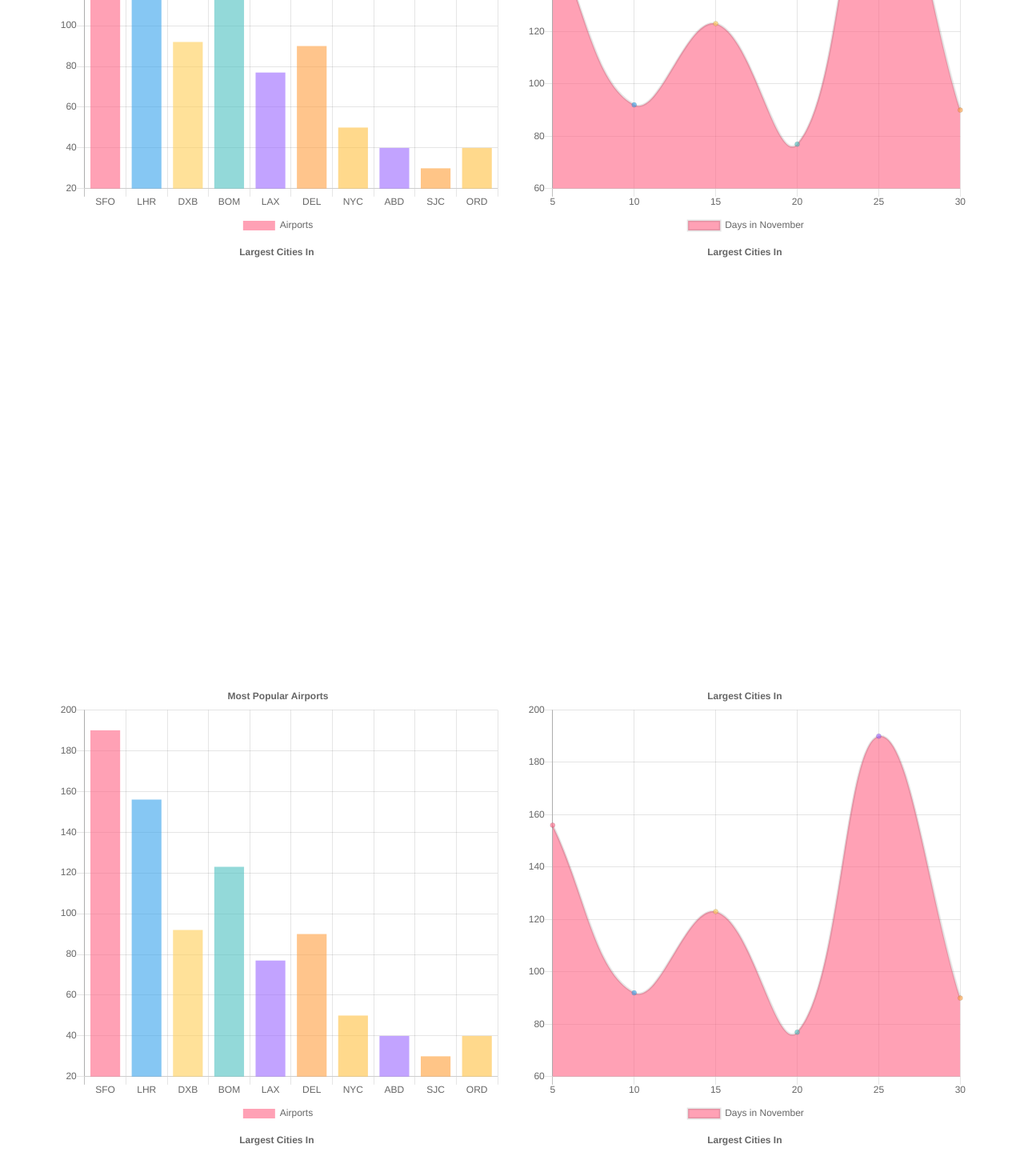
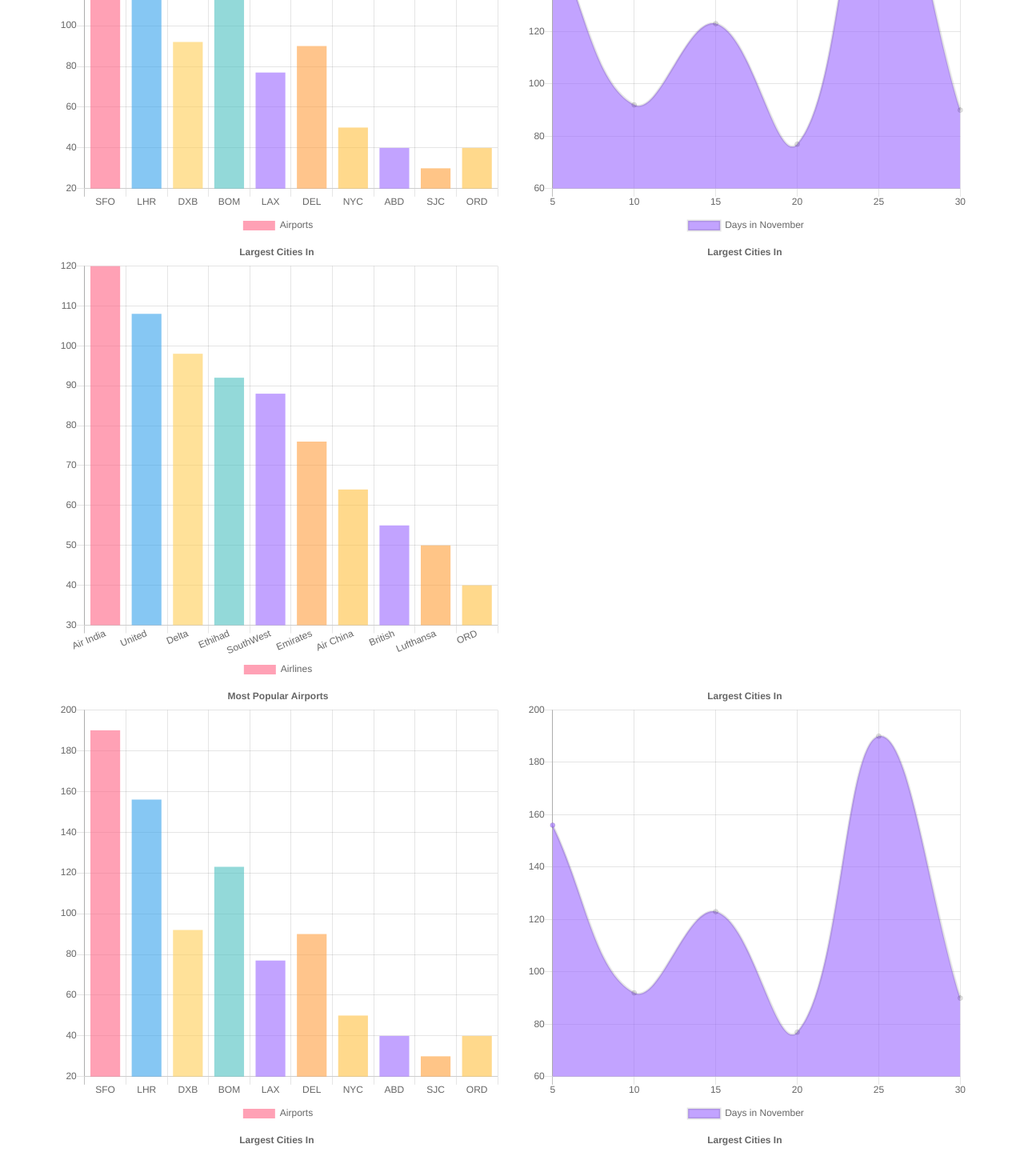
Before and after one commit to Akshay-agarwal/Charezard, a React (Create React App) app: page / in a window 1280 px wide. Shown: the part 962-2432 px from the top of the page at 80% size. Built offline with nearby package versions, Linux system fonts and the light colour scheme.

Commit message:
Airline Chart

```diff
--- a/src/App.js
+++ b/src/App.js
@@ -14,7 +14,8 @@
       chartRevenueData:{},
       carData:{},
       flightData:{},
-      novFlightBookings:{}
+      novFlightBookings:{},
+      airlineData:{}
     }
   }
 
@@ -100,7 +101,6 @@
         ]
       },
 
-
       novFlightBookings:{
         labels: ['5', '10', '15', '20', '25', '30'],
         datasets:[
@@ -115,17 +115,47 @@
               90
             ],
             backgroundColor:[
+              'rgba(153, 102, 255, 0.6)',
+            ]
+          }
+        ]
+      },
+
+      airlineData:{
+        labels: ['Air India', 'United', 'Delta', 'Ethihad', 'SouthWest', 'Emirates', 'Air China', 'British','Lufthansa', 'ORD'],
+        datasets:[
+          {
+            label:'Airlines',
+            data:[
+              120,
+              108,
+              98,
+              92,
+              88,
+              76,
+              64,
+              55,
+              50,
+              40,
+              32
+            ],
+            backgroundColor:[
               'rgba(255, 99, 132, 0.6)',
               'rgba(54, 162, 235, 0.6)',
               'rgba(255, 206, 86, 0.6)',
               'rgba(75, 192, 192, 0.6)',
               'rgba(153, 102, 255, 0.6)',
               'rgba(255, 159, 64, 0.6)',
-              'rgba(255, 99, 132, 0.6)'
+              'rgba(255, 192, 64, 0.6)',
+              'rgba(153, 102, 255, 0.6)',
+              'rgba(255, 159, 55, 0.6)',
+              'rgba(255, 192, 64, 0.6)',
+              'rgba(255, 192, 64, 0.6)',
+              'rgba(123, 192, 64, 0.6)'
             ]
           }
         ]
-      }
+      },
 
     });
 
@@ -136,13 +166,21 @@
       <div className="App">
         <div className="App-header">
           <img src={logo} className="App-logo" alt="logo" />
-          <h2>Welcome to React</h2>
         </div>
 
-        <Chart chartBookingData={this.state.chartBookingData} chartRevenueDataData={this.state.chartRevenueDataData}  legendPosition="bottom"/>
-        <FlightChart novFlightBookings={this.state.novFlightBookings} flightData={this.state.flightData}  legendPosition="bottom"/>
-        <CarChart novFlightBookings={this.state.novFlightBookings} flightData={this.state.flightData}  legendPosition="bottom"/>
-        <HotelChart novFlightBookings={this.state.novFlightBookings} flightData={this.state.flightData}  legendPosition="bottom"/>
+        <Chart chartBookingData={this.state.chartBookingData}
+               chartRevenueDataData={this.state.chartRevenueDataData}
+               legendPosition="bottom"/>
+        <FlightChart novFlightBookings={this.state.novFlightBookings}
+                     flightData={this.state.flightData}
+                     airlineData={this.state.airlineData}
+                     legendPosition="bottom"/>
+        <CarChart novFlightBookings={this.state.novFlightBookings}
+                  flightData={this.state.flightData}
+                  legendPosition="bottom"/>
+        <HotelChart novFlightBookings={this.state.novFlightBookings}
+                    flightData={this.state.flightData}
+                    legendPosition="bottom"/>
       </div>
     );
   }
--- a/src/components/FlightChart.js
+++ b/src/components/FlightChart.js
@@ -1,13 +1,13 @@
 import React, {Component} from 'react';
-import {Bar, Line, Pie} from 'react-chartjs-2';
+import {Bar, Line, Pie, HorizontalBar} from 'react-chartjs-2';
 
 class FlightChart extends Component{
     constructor(props){
         super(props);
         this.state = {
           novFlightBookings:props.novFlightBookings,
-          flightData:props.flightData
-
+          flightData:props.flightData,
+          airlineData:props.airlineData
         }
     }
 
@@ -61,8 +61,8 @@
                     </div>
                     <div className="row">
                         <div className="col-sm-6">
-                            <Pie
-                                data={this.state.carData}
+                            <Bar
+                                data={this.state.airlineData}
                                 width={70}
                                 height={70}
                                 options={{
```
